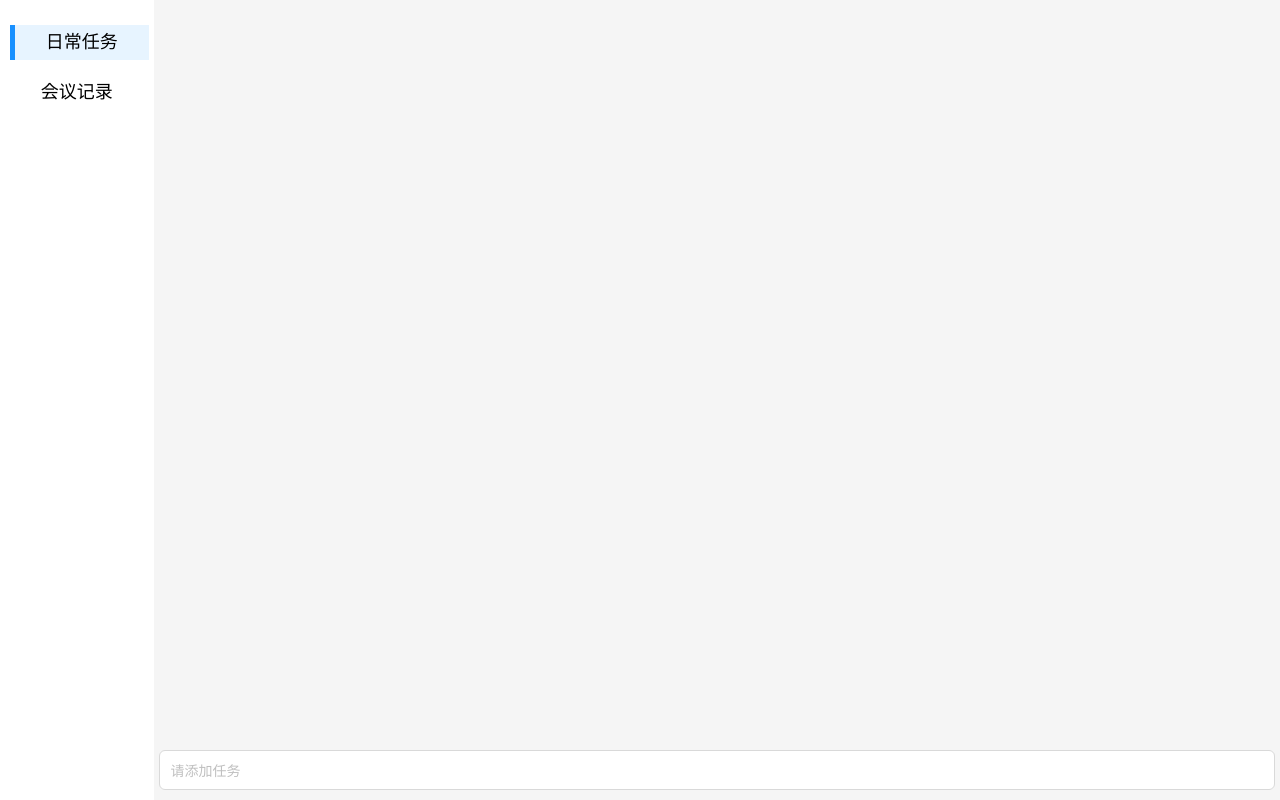
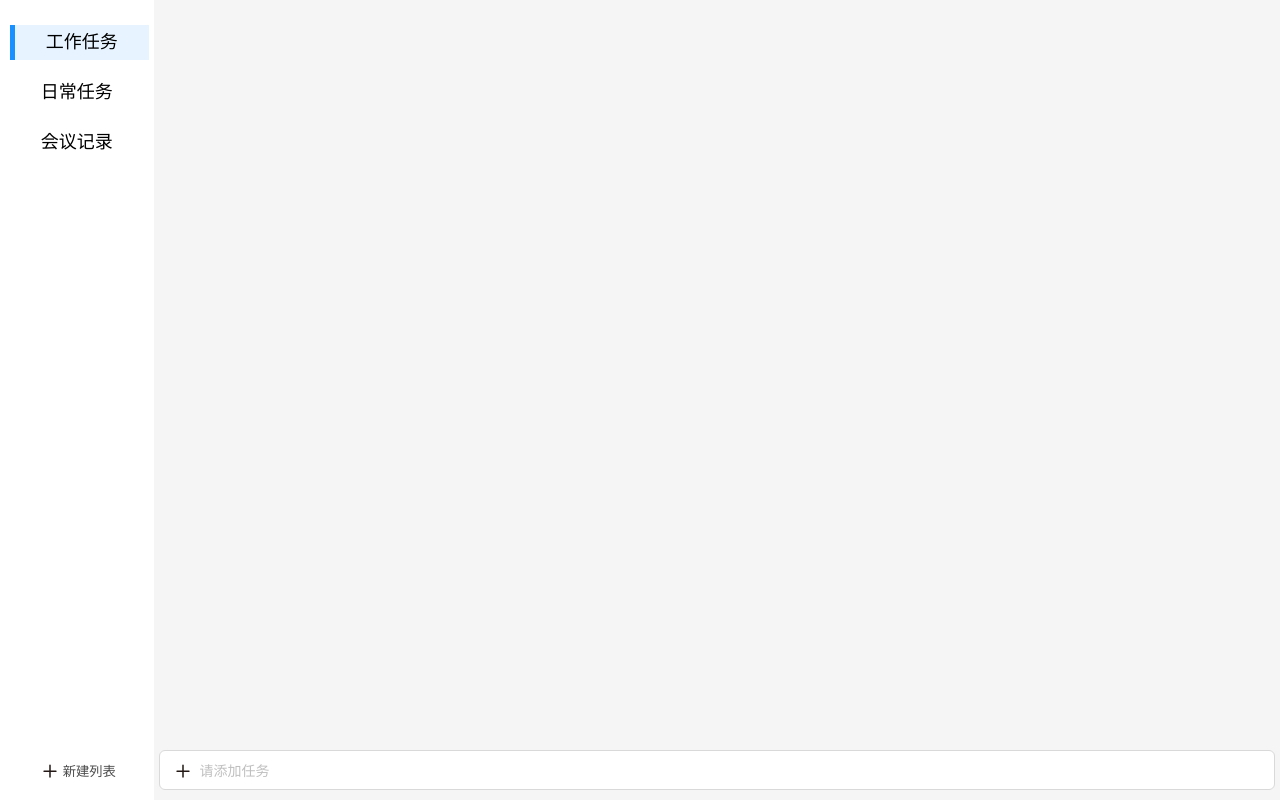
Before and after one commit to Carpediems/task-list, a React (Create React App) app: page / in a window 1280 px wide. Built offline with nearby package versions, Linux system fonts and the light colour scheme.

Commit message:
修改图标

```diff
--- a/main.js
+++ b/main.js
@@ -37,7 +37,8 @@ function createWindow() {
     webPreferences:{
       nodeIntegration:true,
       enablePreferredSizeMode:true
-    }
+    },
+    icon:'public/icon/taskList.ico'
   });
   win.title = "待办事项";
   // if (process.env.WEBPACK_DEV_SERVER_URL) {
--- a/package.json
+++ b/package.json
@@ -19,7 +19,7 @@
       "allowToChangeInstallationDirectory": true
     },
     "win": {
-      "icon": "./build/favicon.png",
+      "icon": "public/icon/taskList.ico",
       "target": "nsis"
     },
     "files": [
--- a/public/index.html
+++ b/public/index.html
@@ -20,7 +20,7 @@
       It will be replaced with the URL of the `public` folder during the build.
       Only files inside the `public` folder can be referenced from the HTML.
 
-      Unlike "/favicon.ico" or "favicon.ico", "%PUBLIC_URL%/favicon.ico" will
+      Unlike "/taskList.ico" or "taskList.ico", "%PUBLIC_URL%/taskList.ico" will
       work correctly both with client-side routing and a non-root public URL.
       Learn how to configure a non-root public URL by running `npm run build`.
     -->
--- a/src/components/Leftmenu/Leftmenu.jsx
+++ b/src/components/Leftmenu/Leftmenu.jsx
@@ -1,31 +1,42 @@
-import React from 'react';
-import styles from   './Leftmenu.module.css'
+import React from "react";
+import styles from "./Leftmenu.module.css";
+import { Button } from "antd";
+import AutoIcon from "../icon/AutoIcon";
+import { Add } from "../../utils/iconfont";
 const LeftMenu = () => {
   /**
    * 菜单栏常量
    */
   const LeftList = [
     {
-            key:1,
-            title:'日常任务',
+      key: 0,
+      title: "工作任务",
     },
     {
-            key:2,
-            title:'会议记录'
-        }
-    ]
+      key: 1,
+      title: "日常任务",
+    },
+    {
+      key: 2,
+      title: "会议记录",
+    },
+  ];
   return (
     <>
-            <ul className={styles.LeftBox}>
-                {
-                    LeftList.map((item)=>
+      <div className={styles.LeftBox}>
+        <ul className={styles.ulBox}>
+          {LeftList.map((item) => (
             <li key={item.key}>{item.title}</li>
-                    )
-                }
+          ))}
         </ul>
-
+        <footer>
+          <button className={styles.createButton}>
+            <AutoIcon icon={Add} />
+            新建列表
+          </button>
+        </footer>
+      </div>
     </>
-
   );
 };
 
--- a/src/components/Leftmenu/Leftmenu.module.css
+++ b/src/components/Leftmenu/Leftmenu.module.css
@@ -1,10 +1,14 @@
 .LeftBox{
     width: 12%;
     height: 100%;
+}
+.ulBox{
+    width: 100%;
+    height:calc(100% - 45px);
     padding: 10px;
     box-sizing: border-box;
 }
-.LeftBox li{
+.ulBox li{
     width: 100%;
     height: 35px;
     text-align: center;
@@ -13,7 +17,27 @@
     cursor:pointer;
     font-size: 18px;
 }
-.LeftBox li:nth-child(1){
+.ulBox li:nth-child(1){
     background:#E7F4FF ;
     border-left: 5px solid #1890FF;
 }
+footer{
+    width: 100%;
+    height: 30px;
+    margin-bottom: 15px;
+    /*border:1px solid red;*/
+}
+footer .createButton{
+    width: 100%;
+    height: 100%;
+    background: none;
+    border:none;
+    cursor:pointer;
+    color: #4C4C4C;
+    display: flex;
+    align-items: center;
+    justify-content: center;
+}
+/*footer .createButton:hover{*/
+/*    color: black;*/
+/*}*/
--- a/src/components/TaskInput.jsx
+++ b/src/components/TaskInput.jsx
@@ -1,15 +1,16 @@
 import React, { useState } from "react";
 import { Input } from "antd";
 import styled from "styled-components";
-import {useDispatch} from "react-redux";
-
+import { useDispatch } from "react-redux";
+import AutoIcon from "./icon/AutoIcon";
+import { Add } from "../utils/iconfont";
 const InputBox = styled.div`
   width: 100%;
-  height: 40px;
+  height: 30px;
   padding: 0 5px 15px 5px;
   box-sizing: border-box;
   .ant-input {
-    height: 40px;
+    height: 30px;
   }
 `;
 const TaskInput = () => {
@@ -21,9 +22,14 @@ const TaskInput = () => {
   const EnterEvent = () => {
     dispatch({
       type: "add",
-      AddList: { id: new Date().getTime(), text: InputText, chagecheck: false,TextBoolean:false },
+      AddList: {
+        id: new Date().getTime(),
+        text: InputText,
+        chagecheck: false,
+        TextBoolean: false,
+      },
     });
-    dispatch({type:"setup"})
+    dispatch({ type: "setup" });
     setInputText("");
   };
   return (
@@ -33,6 +39,7 @@ const TaskInput = () => {
         value={InputText}
         onChange={AddList}
         onPressEnter={EnterEvent}
+        prefix={<AutoIcon icon={Add} />}
       />
     </InputBox>
   );
--- a/src/components/TaskList.jsx
+++ b/src/components/TaskList.jsx
@@ -1,14 +1,10 @@
 import React, { useRef } from "react";
 import styled from "styled-components";
 import { DeleteOutlined } from "@ant-design/icons";
-import { Checkbox, Input } from "antd";
+import { Button, Checkbox, Input } from "antd";
 import { useSelector, useDispatch } from "react-redux";
-
-
-
-
-
-
+import AutoIcon from "./icon/AutoIcon";
+import { Delete } from "../utils/iconfont";
 
 const UlBox = styled.ul`
   height: calc(100% - 40px);
@@ -87,7 +83,12 @@ const TaskList = () => {
             onBlur={submit(index)}
             ref={inputRef}
           />
-          <DeleteOutlined onClick={DeleteList(index)}></DeleteOutlined>
+          {/*<DeleteOutlined onClick={DeleteList(index)}></DeleteOutlined>*/}
+          <Button
+            onClick={DeleteList(index)}
+            icon={<AutoIcon icon={Delete} />}
+            style={{ border: "none", marginTop: "5px" }}
+          />
         </li>
       ))}
     </UlBox>
--- /dev/null
+++ b/src/components/icon/AutoIcon.jsx
@@ -0,0 +1,6 @@
+import React from "react";
+const AutoIcon = ({ icon }) => {
+  return <>{icon}</>;
+};
+
+export default AutoIcon;
--- /dev/null
+++ b/src/utils/iconfont.js
@@ -0,0 +1,36 @@
+export const Add = (
+  <svg
+    t="1694180020664"
+    class="icon"
+    viewBox="0 0 1024 1024"
+    version="1.1"
+    xmlns="http://www.w3.org/2000/svg"
+    p-id="1789"
+    width="25"
+    height="25"
+  >
+    <path
+      d="M735.610824 507.870959 522.268878 507.870959 522.268878 294.529013c0-16.977673-13.766538-30.735002-30.735002-30.735002s-30.735002 13.756305-30.735002 30.735002l0 213.342969L247.456928 507.871983c-16.968463 0-30.735002 13.756305-30.735002 30.735002 0 16.978696 13.766538 30.735002 30.735002 30.735002L460.798874 569.341986l0 213.341946c0 16.978696 13.766538 30.735002 30.735002 30.735002s30.735002-13.756305 30.735002-30.735002L522.268878 569.340963l213.341946 0c16.968463 0 30.735002-13.756305 30.735002-30.735002C766.345826 521.628288 752.579287 507.870959 735.610824 507.870959z"
+      fill="#231815"
+      p-id="1790"
+    ></path>
+  </svg>
+);
+export const Delete = (
+  <svg
+    t="1694179996592"
+    class="icon"
+    viewBox="0 0 1024 1024"
+    version="1.1"
+    xmlns="http://www.w3.org/2000/svg"
+    p-id="1620"
+    width="20"
+    height="20"
+  >
+    <path
+      d="M202.666667 256h-42.666667a32 32 0 0 1 0-64h704a32 32 0 0 1 0 64H266.666667v565.333333a53.333333 53.333333 0 0 0 53.333333 53.333334h384a53.333333 53.333333 0 0 0 53.333333-53.333334V352a32 32 0 0 1 64 0v469.333333c0 64.8-52.533333 117.333333-117.333333 117.333334H320c-64.8 0-117.333333-52.533333-117.333333-117.333334V256z m224-106.666667a32 32 0 0 1 0-64h170.666666a32 32 0 0 1 0 64H426.666667z m-32 288a32 32 0 0 1 64 0v256a32 32 0 0 1-64 0V437.333333z m170.666666 0a32 32 0 0 1 64 0v256a32 32 0 0 1-64 0V437.333333z"
+      fill="#000000"
+      p-id="1621"
+    ></path>
+  </svg>
+);
```
Also changed, not shown: public/icon/taskList.png (added), 1 other file (tests, documents, lock files or other folders). Lines whose indentation alone changed are shown as unchanged.
